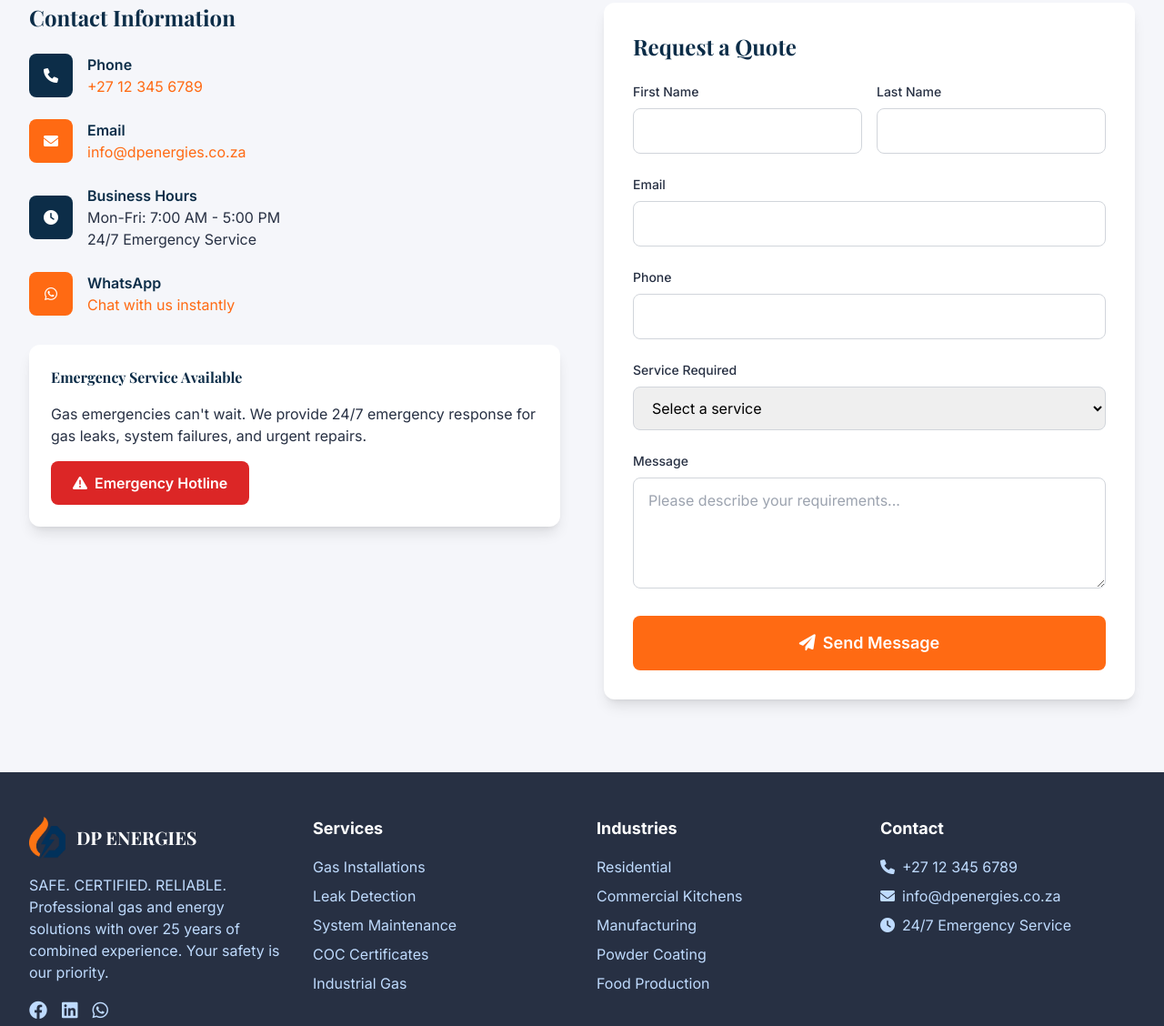
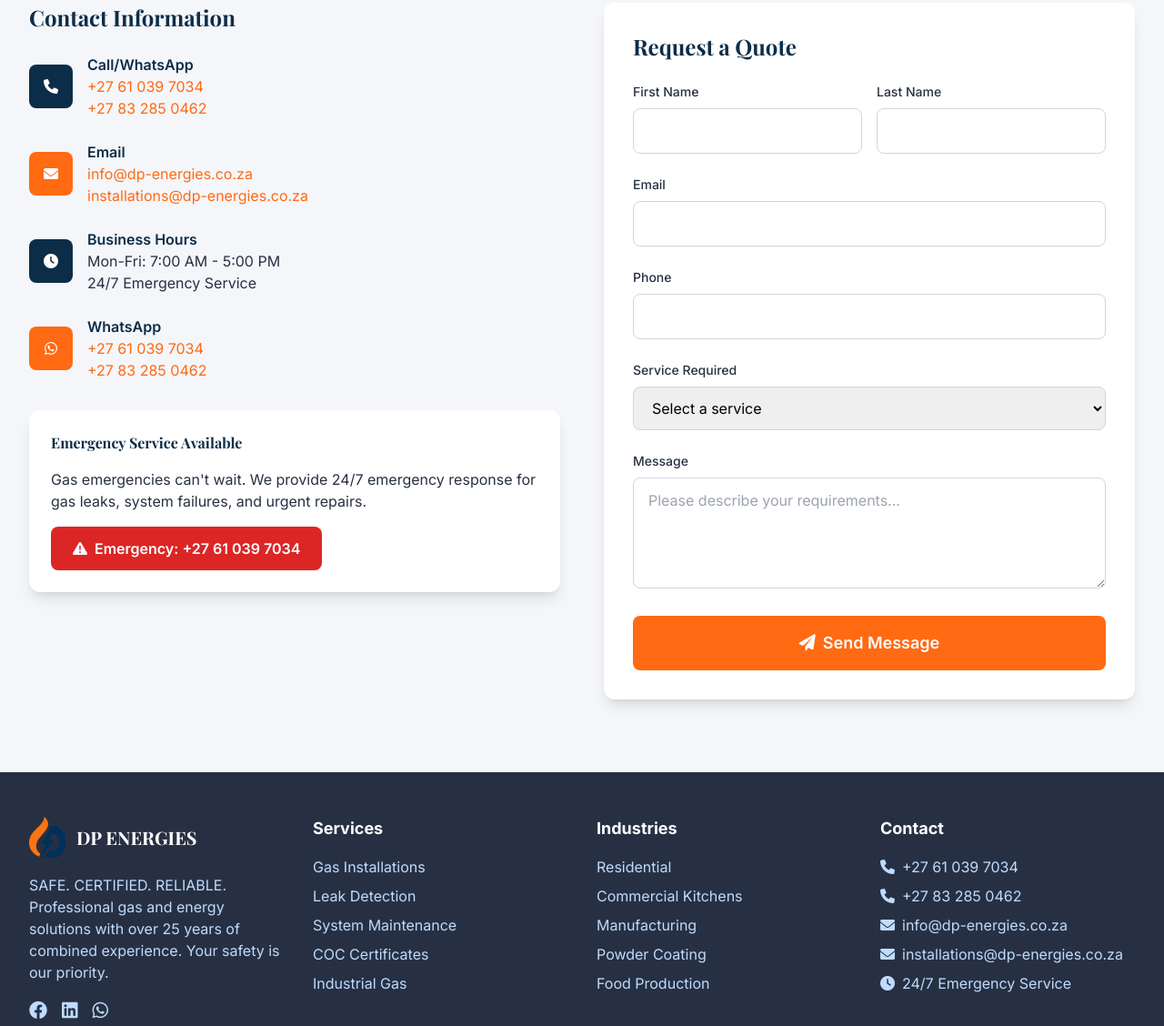
Before and after one commit to Courage-1984/DP-ENERGIES, a plain HTML site: page index.html in a window 1280 px wide. Shown: the part 5706-6834 px from the top of the page at 91% size. Drawn offline with nearby package versions, Linux system fonts and the light colour scheme.

Commit message:
updated contact info

```diff
--- a/index.html
+++ b/index.html
@@ -718,8 +718,10 @@
                                 <i class="fas fa-phone text-white"></i>
                             </div>
                             <div>
-                                <div class="font-semibold text-dp-navy">Phone</div>
-                                <a href="tel:+27123456789" class="text-dp-orange hover:text-dp-navy">+27 12 345 6789</a>
+                                <div class="font-semibold text-dp-navy">Call/WhatsApp</div>
+                                <a href="tel:+27610397034" class="text-dp-orange hover:text-dp-navy">+27 61 039 7034</a>
+                                <br>
+                                <a href="tel:+27832850462" class="text-dp-orange hover:text-dp-navy">+27 83 285 0462</a>
                             </div>
                         </div>
 
@@ -729,8 +731,11 @@
                             </div>
                             <div>
                                 <div class="font-semibold text-dp-navy">Email</div>
-                                <a href="mailto:info@dpenergies.co.za"
-                                    class="text-dp-orange hover:text-dp-navy">info@dpenergies.co.za</a>
+                                <a href="mailto:info@dp-energies.co.za"
+                                    class="text-dp-orange hover:text-dp-navy">info@dp-energies.co.za</a>
+                                <br>
+                                <a href="mailto:installations@dp-energies.co.za"
+                                    class="text-dp-orange hover:text-dp-navy">installations@dp-energies.co.za</a>
                             </div>
                         </div>
 
@@ -751,8 +756,11 @@
                             </div>
                             <div>
                                 <div class="font-semibold text-dp-navy">WhatsApp</div>
-                                <a href="https://wa.me/27123456789" class="text-dp-orange hover:text-dp-navy">Chat with
-                                    us instantly</a>
+                                <a href="https://wa.me/27610397034" class="text-dp-orange hover:text-dp-navy">+27 61 039
+                                    7034</a>
+                                <br>
+                                <a href="https://wa.me/27832850462" class="text-dp-orange hover:text-dp-navy">+27 83 285
+                                    0462</a>
                             </div>
                         </div>
                     </div>
@@ -761,9 +769,9 @@
                         <h4 class="font-bold text-dp-navy mb-4 font-display">Emergency Service Available</h4>
                         <p class="text-dp-charcoal mb-4">Gas emergencies can't wait. We provide 24/7 emergency response
                             for gas leaks, system failures, and urgent repairs.</p>
-                        <button onclick="window.open('tel:+27123456789')"
+                        <button onclick="window.open('tel:+27610397034')"
                             class="bg-red-600 hover:bg-red-700 text-white px-6 py-3 rounded-lg font-semibold transition-colors">
-                            <i class="fas fa-exclamation-triangle mr-2"></i>Emergency Hotline
+                            <i class="fas fa-exclamation-triangle mr-2"></i>Emergency: +27 61 039 7034
                         </button>
                     </div>
                 </div>
@@ -881,8 +889,14 @@
                 <div>
                     <h4 class="font-bold text-lg mb-4">Contact</h4>
                     <ul class="space-y-2 text-blue-200">
-                        <li><i class="fas fa-phone mr-2"></i>+27 12 345 6789</li>
-                        <li><i class="fas fa-envelope mr-2"></i>info@dpenergies.co.za</li>
+                        <li><i class="fas fa-phone mr-2"></i><a href="tel:+27610397034"
+                                class="hover:text-dp-orange transition-colors">+27 61 039 7034</a></li>
+                        <li><i class="fas fa-phone mr-2"></i><a href="tel:+27832850462"
+                                class="hover:text-dp-orange transition-colors">+27 83 285 0462</a></li>
+                        <li><i class="fas fa-envelope mr-2"></i><a href="mailto:info@dp-energies.co.za"
+                                class="hover:text-dp-orange transition-colors">info@dp-energies.co.za</a></li>
+                        <li><i class="fas fa-envelope mr-2"></i><a href="mailto:installations@dp-energies.co.za"
+                                class="hover:text-dp-orange transition-colors">installations@dp-energies.co.za</a></li>
                         <li><i class="fas fa-clock mr-2"></i>24/7 Emergency Service</li>
                     </ul>
                 </div>
```
